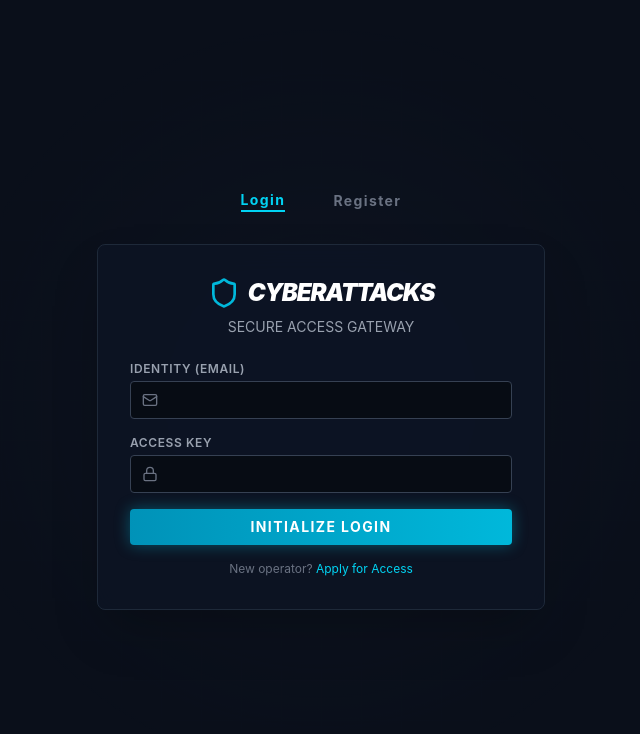
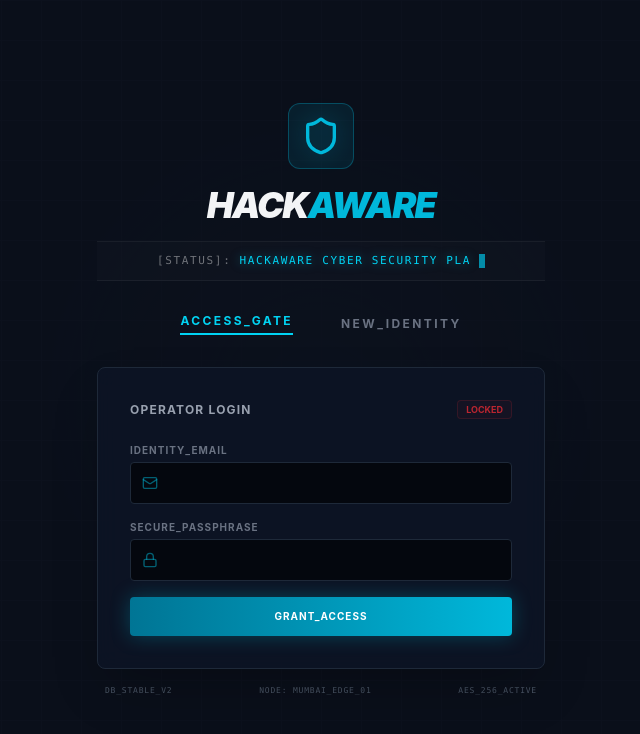
Before and after one commit to primecodestudio74-ui/CyberAttacks, a React app in the folder frontend/: page /dashboard in a window 1280 px wide. Shown: the top 734 px of the page, without its empty margins (319-959 px from the left). Built offline with nearby package versions, Linux system fonts and the light colour scheme; the HTML template or start-up script is replaced by a standard one.

Commit message:
Auth UI with Animation Updated

```diff
--- a/frontend/pages/AuthPage.jsx
+++ b/frontend/pages/AuthPage.jsx
@@ -1,13 +1,63 @@
 import React, { useState, useEffect } from 'react';
-import { Shield, Lock, Mail, User, Layout, Activity, ShieldAlert, Globe, LogOut, Terminal, Cpu } from 'lucide-react';
+import { Shield, Lock, Mail, User, Activity, ShieldAlert, Globe, LogOut, Terminal, Cpu, Zap } from 'lucide-react';
 
-// --- MAIN COMPONENT ---
+// --- 1. TYPEWRITER ENGINE (Cycling Mottos) ---
+const Typewriter = ({ sequences, speed = 80, delay = 2500 }) => {
+  const [text, setText] = useState('');
+  const [isDeleting, setIsDeleting] = useState(false);
+  const [loopIndex, setLoopIndex] = useState(0);
+  const [typingSpeed, setTypingSpeed] = useState(speed);
+
+  useEffect(() => {
+    const handleTyping = () => {
+      const currentFullText = sequences[loopIndex % sequences.length];
+
+      if (isDeleting) {
+        setText(currentFullText.substring(0, text.length - 1));
+        setTypingSpeed(speed / 2);
+      } else {
+        setText(currentFullText.substring(0, text.length + 1));
+        setTypingSpeed(speed);
+      }
+
+      if (!isDeleting && text === currentFullText) {
+        setTimeout(() => setIsDeleting(true), delay);
+      } else if (isDeleting && text === '') {
+        setIsDeleting(false);
+        setLoopIndex(loopIndex + 1);
+      }
+    };
+
+    const timer = setTimeout(handleTyping, typingSpeed);
+    return () => clearTimeout(timer);
+  }, [text, isDeleting, loopIndex, sequences, speed, delay, typingSpeed]);
+
+  return (
+    <div className="font-mono text-cyan-500 tracking-[0.15em] text-[10px] md:text-[11px] uppercase flex items-center justify-center gap-2">
+      <span className="opacity-40 text-white">[STATUS]:</span>
+      <span className="text-cyan-400 drop-shadow-[0_0_5px_rgba(6,182,212,0.5)]">
+        {text}
+      </span>
+      <span className="w-1.5 h-3.5 bg-cyan-500 animate-pulse"></span>
+    </div>
+  );
+};
+
+// --- 2. MAIN PAGE COMPONENT ---
 const AuthPage = () => {
   const [view, setView] = useState('login');
   const [operator, setOperator] = useState(null);
   const [loading, setLoading] = useState(true);
 
-  // Check for existing session on mount
+  const mottos = [
+    "HackAware Cyber Security Platform",
+    "Simulate Attack | Learn Defense",
+    "Stay Aware, Stay Secure",
+    "Terminal Handshake Initialized",
+    "Vulnerability Assessment Active"
+  ];
+
+  // Persistence Logic
   useEffect(() => {
     const savedToken = localStorage.getItem('operator_token');
     const savedName = localStorage.getItem('operator_name');
@@ -32,36 +82,68 @@ const AuthPage = () => {
     setView('login');
   };
 
-  if (loading) return <div className="min-h-screen bg-[#0a0f1a] flex items-center justify-center text-cyan-500 font-mono">INITIALIZING SYSTEM...</div>;
+  if (loading) return (
+    <div className="min-h-screen bg-[#0a0f1a] flex items-center justify-center font-mono text-cyan-500 animate-pulse">
+      LOADING_CORE_SYSTEMS...
+    </div>
+  );
 
   return (
-    <div className="min-h-screen bg-[#0a0f1a] text-gray-100 font-sans selection:bg-cyan-500/30">
+    <div className="min-h-screen bg-[#0a0f1a] text-gray-100 font-sans selection:bg-cyan-500/30 overflow-x-hidden">
       {view === 'dashboard' ? (
         <CyberDashboard operator={operator} onLogout={handleLogout} />
       ) : (
-        <div className="min-h-screen flex flex-col items-center justify-center p-4 relative overflow-hidden">
-          <div className="absolute inset-0 opacity-20 pointer-events-none">
+        <div className="min-h-screen flex flex-col items-center justify-center p-4 relative">
+
+          {/* Background Grid Decoration */}
+          <div className="absolute inset-0 opacity-10 pointer-events-none">
             <div className="absolute top-0 left-0 w-full h-full bg-[radial-gradient(circle_at_50%_50%,#1e293b_0%,transparent_50%)]" />
-            <div className="grid-bg w-full h-full opacity-10" />
+            <div className="grid-bg w-full h-full" />
           </div>
 
           <div className="w-full max-w-md z-10">
-            <div className="flex justify-center gap-12 mb-8 text-sm font-bold tracking-widest uppercase">
+            {/* Branding Header */}
+            <div className="text-center mb-8">
+              <div className="flex justify-center mb-4">
+                <div className="p-3 bg-cyan-500/10 border border-cyan-500/30 rounded-xl">
+                  <Shield className="text-cyan-500 w-10 h-10 drop-shadow-[0_0_10px_rgba(6,182,212,0.4)]" />
+                </div>
+              </div>
+              <h1 className="text-4xl font-black italic tracking-tighter uppercase mb-4">
+                HACK<span className="text-cyan-500">AWARE</span>
+              </h1>
+
+              {/* Motto Typewriter Section */}
+              <div className="h-10 flex items-center justify-center border-y border-white/5 bg-white/[0.01] mb-8">
+                <Typewriter sequences={mottos} />
+              </div>
+            </div>
+
+            {/* View Toggle */}
+            <div className="flex justify-center gap-12 mb-8 text-xs font-bold tracking-[0.2em] uppercase">
               <button
                 onClick={() => setView('login')}
-                className={`transition-all duration-300 ${view === 'login' ? 'text-cyan-400 border-b-2 border-cyan-400' : 'text-gray-500 hover:text-gray-300'}`}
-              >Login</button>
+                className={`transition-all duration-300 ${view === 'login' ? 'text-cyan-400 border-b-2 border-cyan-400 pb-1' : 'text-gray-500 hover:text-gray-300'}`}
+              >ACCESS_GATE</button>
               <button
                 onClick={() => setView('register')}
-                className={`transition-all duration-300 ${view === 'register' ? 'text-cyan-400 border-b-2 border-cyan-400' : 'text-gray-500 hover:text-gray-300'}`}
-              >Register</button>
+                className={`transition-all duration-300 ${view === 'register' ? 'text-cyan-400 border-b-2 border-cyan-400 pb-1' : 'text-gray-500 hover:text-gray-300'}`}
+              >NEW_IDENTITY</button>
             </div>
 
+            {/* Forms */}
             {view === 'login' ? (
-              <LoginForm onLogin={handleAuthSuccess} onSwitch={() => setView('register')} />
+              <LoginForm onLogin={handleAuthSuccess} />
             ) : (
-              <RegisterForm onRegister={handleAuthSuccess} onSwitch={() => setView('login')} />
+              <RegisterForm onRegister={handleAuthSuccess} />
             )}
+
+            {/* Metadata Footer */}
+            <div className="mt-4 flex justify-between items-center px-2 font-mono text-[8px] text-gray-600 uppercase tracking-widest">
+              <span>DB_STABLE_V2</span>
+              <span>NODE: MUMBAI_EDGE_01</span>
+              <span>AES_256_ACTIVE</span>
+            </div>
           </div>
         </div>
       )}
@@ -77,33 +159,30 @@ const AuthPage = () => {
   );
 };
 
-// --- SHARED COMPONENTS ---
-const InputField = ({ label, type = "text", placeholder, icon: Icon, value, onChange }) => (
+// --- 3. SUB-COMPONENTS (Forms & Dash) ---
+
+const InputField = ({ label, type = "text", icon: Icon, onChange }) => (
   <div className="mb-4">
-    <label className="block text-xs font-semibold mb-1 text-gray-400 uppercase tracking-wider">{label}</label>
+    <label className="block text-[10px] font-bold mb-1 text-gray-500 uppercase tracking-widest">{label}</label>
     <div className="relative">
-      {Icon && <Icon className="absolute left-3 top-1/2 -translate-y-1/2 text-gray-500 w-4 h-4" />}
+      {Icon && <Icon className="absolute left-3 top-1/2 -translate-y-1/2 text-cyan-500/50 w-4 h-4" />}
       <input
         type={type}
-        value={value}
         onChange={onChange}
         required
-        className={`w-full bg-black/40 border border-gray-700 rounded-sm py-2 ${Icon ? 'pl-10' : 'px-3'} pr-3 focus:outline-none focus:border-cyan-500 focus:ring-1 focus:ring-cyan-500 transition-all text-sm`}
-        placeholder={placeholder}
+        className="w-full bg-black/60 border border-gray-800 rounded-sm py-2.5 pl-10 pr-3 focus:outline-none focus:border-cyan-500/50 focus:ring-1 focus:ring-cyan-500/20 transition-all text-sm font-mono text-cyan-50"
       />
     </div>
   </div>
 );
 
-// --- LOGIN FORM ---
-const LoginForm = ({ onLogin, onSwitch }) => {
+const LoginForm = ({ onLogin }) => {
   const [formData, setFormData] = useState({ email: '', password: '' });
   const [status, setStatus] = useState({ type: '', msg: '' });
 
   const handleSubmit = async (e) => {
     e.preventDefault();
     setStatus({ type: 'info', msg: 'AUTHENTICATING...' });
-
     try {
       const res = await fetch('http://localhost:5000/api/auth/login', {
         method: 'POST',
@@ -111,61 +190,38 @@ const LoginForm = ({ onLogin, onSwitch }) => {
         body: JSON.stringify(formData),
       });
       const data = await res.json();
-
-      if (res.ok) {
-        onLogin(data);
-      } else {
-        setStatus({ type: 'error', msg: data.message || 'ACCESS DENIED' });
-      }
+      if (res.ok) onLogin(data);
+      else setStatus({ type: 'error', msg: data.message || 'DENIED' });
     } catch (err) {
-      setStatus({ type: 'error', msg: 'GATEWAY TIMEOUT' });
+      setStatus({ type: 'error', msg: 'GATEWAY_TIMEOUT' });
     }
   };
 
   return (
-    <div className="bg-[#0d1525]/80 border border-gray-800 p-8 rounded-lg shadow-2xl backdrop-blur-md animate-in fade-in zoom-in duration-300">
-      <div className="flex flex-col items-center mb-6">
-        <div className="flex items-center gap-2 mb-2">
-          <Shield className="text-cyan-500 w-8 h-8" />
-          <h2 className="text-2xl font-black tracking-tighter text-white uppercase italic">Cyberattacks</h2>
-        </div>
-        <p className="text-gray-400 text-sm">SECURE ACCESS GATEWAY</p>
+    <div className="bg-[#0d1525]/90 border border-gray-800 p-8 rounded-lg shadow-2xl backdrop-blur-md animate-in fade-in zoom-in duration-500">
+      <div className="flex justify-between items-center mb-6">
+        <h2 className="text-xs font-bold text-gray-400 uppercase tracking-widest">Operator Login</h2>
+        <span className="text-[9px] text-red-500 font-bold border border-red-500/20 px-2 py-0.5 rounded bg-red-500/5 animate-pulse">LOCKED</span>
       </div>
 
       {status.msg && (
-        <div className={`mb-4 p-2 text-[10px] border font-mono ${status.type === 'error' ? 'border-red-500/50 text-red-400 bg-red-500/10' : 'border-cyan-500/50 text-cyan-400 bg-cyan-500/10'}`}>
+        <div className={`mb-4 p-2 text-[10px] border font-mono ${status.type === 'error' ? 'border-red-500/40 text-red-400 bg-red-900/10' : 'border-cyan-500/40 text-cyan-400 bg-cyan-900/10'}`}>
           {status.msg}
         </div>
       )}
 
       <form onSubmit={handleSubmit}>
-        <InputField
-          label="Identity (Email)"
-          type="email"
-          icon={Mail}
-          onChange={(e) => setFormData({...formData, email: e.target.value})}
-        />
-        <InputField
-          label="Access Key"
-          type="password"
-          icon={Lock}
-          onChange={(e) => setFormData({...formData, password: e.target.value})}
-        />
-
-        <button type="submit" className="w-full bg-gradient-to-r from-cyan-600 to-cyan-500 hover:from-cyan-500 hover:to-cyan-400 text-white font-bold py-2 rounded shadow-[0_0_15px_rgba(6,182,212,0.4)] transition-all mb-4 uppercase tracking-widest text-sm">
-          Initialize Login
+        <InputField label="Identity_Email" type="email" icon={Mail} onChange={(e) => setFormData({...formData, email: e.target.value})} />
+        <InputField label="Secure_Passphrase" type="password" icon={Lock} onChange={(e) => setFormData({...formData, password: e.target.value})} />
+        <button type="submit" className="w-full bg-gradient-to-r from-cyan-700 to-cyan-500 hover:from-cyan-600 hover:to-cyan-400 text-white font-bold py-3 rounded shadow-[0_0_20px_rgba(6,182,212,0.3)] transition-all uppercase tracking-widest text-[10px]">
+          Grant_Access
         </button>
       </form>
-
-      <p className="text-center text-xs text-gray-500">
-        New operator? <span onClick={onSwitch} className="text-cyan-400 cursor-pointer hover:underline">Apply for Access</span>
-      </p>
     </div>
   );
 };
 
-// --- REGISTER FORM ---
-const RegisterForm = ({ onRegister, onSwitch }) => {
+const RegisterForm = ({ onRegister }) => {
   const [formData, setFormData] = useState({ fullName: '', email: '', password: '' });
 
   const handleSubmit = async (e) => {
@@ -179,76 +235,79 @@ const RegisterForm = ({ onRegister, onSwitch }) => {
       const data = await res.json();
       if (res.ok) onRegister(data);
       else alert(data.message);
-    } catch (err) {
-      alert("Connection Failed");
-    }
+    } catch (err) { alert("CONNECTION_FAILURE"); }
   };
 
   return (
-    <div className="bg-[#0d1525]/80 border border-gray-800 p-8 rounded-lg shadow-2xl backdrop-blur-md animate-in fade-in zoom-in duration-300">
-      <h2 className="text-xl font-bold text-center mb-6 text-white uppercase tracking-widest">Registration</h2>
+    <div className="bg-[#0d1525]/90 border border-gray-800 p-8 rounded-lg shadow-2xl backdrop-blur-md animate-in fade-in zoom-in duration-500">
+      <h2 className="text-xs font-bold text-gray-400 uppercase tracking-widest mb-6 text-center">New Operator Registration</h2>
       <form onSubmit={handleSubmit}>
-        <InputField label="Full Name" icon={User} onChange={(e) => setFormData({...formData, fullName: e.target.value})} />
-        <InputField label="Email Address" type="email" icon={Mail} onChange={(e) => setFormData({...formData, email: e.target.value})} />
-        <InputField label="Password" type="password" icon={Lock} onChange={(e) => setFormData({...formData, password: e.target.value})} />
-        <button type="submit" className="w-full bg-cyan-600 hover:bg-cyan-500 text-white font-bold py-2 rounded mt-4 mb-4 uppercase tracking-widest text-sm">
-          Create Identity
+        <InputField label="Full_Legal_Name" icon={User} onChange={(e) => setFormData({...formData, fullName: e.target.value})} />
+        <InputField label="Designated_Email" type="email" icon={Mail} onChange={(e) => setFormData({...formData, email: e.target.value})} />
+        <InputField label="New_Passphrase" type="password" icon={Lock} onChange={(e) => setFormData({...formData, password: e.target.value})} />
+        <button type="submit" className="w-full bg-cyan-600 hover:bg-cyan-500 text-white font-bold py-3 rounded mt-2 uppercase tracking-widest text-[10px]">
+          Initialize_Identity
         </button>
       </form>
-      <p className="text-center text-xs text-gray-500">
-        Existing identity? <span onClick={onSwitch} className="text-cyan-400 cursor-pointer hover:underline">Return to Login</span>
-      </p>
     </div>
   );
 };
 
-// --- DASHBOARD PAGE ---
 const CyberDashboard = ({ operator, onLogout }) => {
-  const [logs] = useState([
-    `[${new Date().toLocaleTimeString()}] Session established for ${operator?.fullName}`,
-    "[10:42:05] Kernel verification: SUCCESS",
-    "[10:43:12] Warning: Detected brute force attempt from IP: 142.250.190.46",
-  ]);
+  const [time, setTime] = useState(new Date().toLocaleTimeString());
+  useEffect(() => {
+    const timer = setInterval(() => setTime(new Date().toLocaleTimeString()), 1000);
+    return () => clearInterval(timer);
+  }, []);
 
   return (
-    <div className="min-h-screen flex flex-col p-6 animate-in fade-in duration-500">
+    <div className="min-h-screen flex flex-col p-6 animate-in fade-in duration-700">
       <header className="flex justify-between items-center mb-8 border-b border-gray-800 pb-4">
         <div className="flex items-center gap-3">
-          <div className="p-2 bg-cyan-500/10 rounded"><Shield className="text-cyan-500 w-6 h-6" /></div>
+          <div className="p-2 bg-cyan-500/10 rounded border border-cyan-500/20 shadow-[0_0_15px_rgba(6,182,212,0.1)]">
+            <Shield className="text-cyan-500 w-6 h-6" />
+          </div>
           <div>
             <h1 className="font-black text-xl tracking-tighter uppercase italic">Cyber_Dash</h1>
-            <p className="text-[10px] text-cyan-500 font-mono tracking-widest">OPERATOR: {operator?.fullName?.toUpperCase()}</p>
+            <p className="text-[10px] text-green-500 font-mono tracking-widest flex items-center gap-2">
+              <span className="h-1.5 w-1.5 rounded-full bg-green-500 animate-pulse" />
+              OP: {operator?.fullName?.toUpperCase()} | {time}
+            </p>
           </div>
         </div>
-        <button onClick={onLogout} className="text-xs font-bold border border-red-500/30 text-red-400 px-4 py-2 rounded hover:bg-red-500/10 flex items-center gap-2">
-          <LogOut size={14} /> TERMINATE SESSION
+        <button onClick={onLogout} className="text-[9px] font-black border border-red-500/30 text-red-400 px-4 py-2 rounded hover:bg-red-500/10 flex items-center gap-2 tracking-[0.2em] transition-all">
+          <LogOut size={12} /> TERMINATE_SESSION
         </button>
       </header>
 
       <div className="grid grid-cols-1 md:grid-cols-4 gap-4 mb-8">
-        <StatTile icon={<Activity />} label="Network Traffic" value="4.2 GB/s" color="text-cyan-400" />
-        <StatTile icon={<ShieldAlert />} label="Threats Neutered" value="142" color="text-red-400" />
-        <StatTile icon={<Cpu />} label="Processor Load" value="32%" color="text-purple-400" />
-        <StatTile icon={<Globe />} label="Active Nodes" value="8" color="text-green-400" />
+        <StatTile icon={<Activity />} label="Uplink Traffic" value="4.2 GB/s" color="text-cyan-400" />
+        <StatTile icon={<ShieldAlert />} label="Threats_Blocked" value="1,242" color="text-red-400" />
+        <StatTile icon={<Cpu />} label="Kernel_Load" value="14%" color="text-purple-400" />
+        <StatTile icon={<Globe />} label="Relay_Nodes" value="12" color="text-green-400" />
       </div>
 
       <div className="grid grid-cols-1 lg:grid-cols-3 gap-6 flex-grow">
-        <div className="lg:col-span-2 bg-[#0d1525] border border-gray-800 rounded-lg p-6">
-          <h3 className="text-sm font-bold uppercase tracking-widest flex items-center gap-2 mb-6">
-            <Terminal size={16} className="text-cyan-500" /> Live Threat Intelligence
+        <div className="lg:col-span-2 bg-[#0d1525] border border-gray-800 rounded-lg p-6 relative">
+          <h3 className="text-[10px] font-black uppercase tracking-[0.3em] flex items-center gap-2 mb-6 text-cyan-500">
+            <Terminal size={14} /> LIVE_THREAT_INTEL
           </h3>
-          <div className="font-mono text-sm space-y-2 text-gray-400">
-            {logs.map((log, i) => <div key={i} className="border-l-2 border-gray-800 pl-3 py-1">{log}</div>)}
-            <div className="animate-pulse text-cyan-500">_</div>
+          <div className="font-mono text-[11px] space-y-3 text-gray-400">
+            <div className="border-l-2 border-green-500 pl-3 py-1 bg-green-500/5">[{time}] Secure connection established. Welcome back, Operator.</div>
+            <div className="border-l-2 border-gray-800 pl-3 py-1">[{time}] Node 12 reports stable packet flow.</div>
+            <div className="border-l-2 border-red-500 pl-3 py-1 bg-red-500/5 text-red-400">[{time}] ALERT: Brute force attempt detected from IP 192.x.x.42</div>
+            <div className="animate-pulse text-cyan-500 mt-4">_</div>
           </div>
         </div>
+
         <div className="bg-[#0d1525] border border-gray-800 rounded-lg p-6">
-          <h3 className="text-sm font-bold uppercase tracking-widest mb-6">Security Protocols</h3>
-          <ul className="space-y-4">
-             <ProtocolItem label="Firewall Status" active />
-             <ProtocolItem label="End-to-End Encryption" active />
-             <ProtocolItem label="Intrusion Detection" active />
-          </ul>
+          <h3 className="text-[10px] font-black uppercase tracking-[0.3em] mb-6 text-gray-500">System_Protocols</h3>
+          <div className="space-y-3">
+             <ProtocolItem label="Firewall_Active" active />
+             <ProtocolItem label="Quantum_Encryption" active />
+             <ProtocolItem label="Neural_Filter" active />
+             <ProtocolItem label="Auto_Countermeasure" active={false} />
+          </div>
         </div>
       </div>
     </div>
@@ -256,19 +315,19 @@ const CyberDashboard = ({ operator, onLogout }) => {
 };
 
 const StatTile = ({ icon, label, value, color }) => (
-  <div className="bg-[#0d1525] border border-gray-800 p-5 rounded-lg flex items-center gap-4">
-    <div className={`p-3 bg-gray-900 rounded-lg ${color}`}>{icon}</div>
+  <div className="bg-[#0d1525] border border-gray-800 p-5 rounded-lg flex items-center gap-4 hover:border-cyan-500/30 transition-all group cursor-default">
+    <div className={`p-3 bg-gray-900 rounded-lg ${color} group-hover:shadow-[0_0_15px_rgba(0,0,0,0.5)] transition-all`}>{icon}</div>
     <div>
-      <p className="text-[10px] text-gray-500 uppercase font-bold tracking-tighter">{label}</p>
-      <p className={`text-xl font-black ${color}`}>{value}</p>
+      <p className="text-[9px] text-gray-500 uppercase font-bold tracking-widest">{label}</p>
+      <p className={`text-xl font-black tracking-tight ${color}`}>{value}</p>
     </div>
   </div>
 );
 
 const ProtocolItem = ({ label, active }) => (
-  <div className="flex justify-between items-center p-3 bg-black/20 border border-gray-800 rounded">
-    <span className="text-xs text-gray-300 font-medium">{label}</span>
-    <div className={`h-2 w-2 rounded-full ${active ? 'bg-green-500 shadow-[0_0_8px_rgba(34,197,94,0.6)]' : 'bg-red-500'}`} />
+  <div className="flex justify-between items-center p-3 bg-black/40 border border-gray-800 rounded">
+    <span className="text-[9px] text-gray-400 font-bold uppercase tracking-wider">{label}</span>
+    <div className={`h-2 w-2 rounded-full ${active ? 'bg-green-500 shadow-[0_0_10px_#22c55e]' : 'bg-red-900 opacity-30'}`} />
   </div>
 );
 
```
